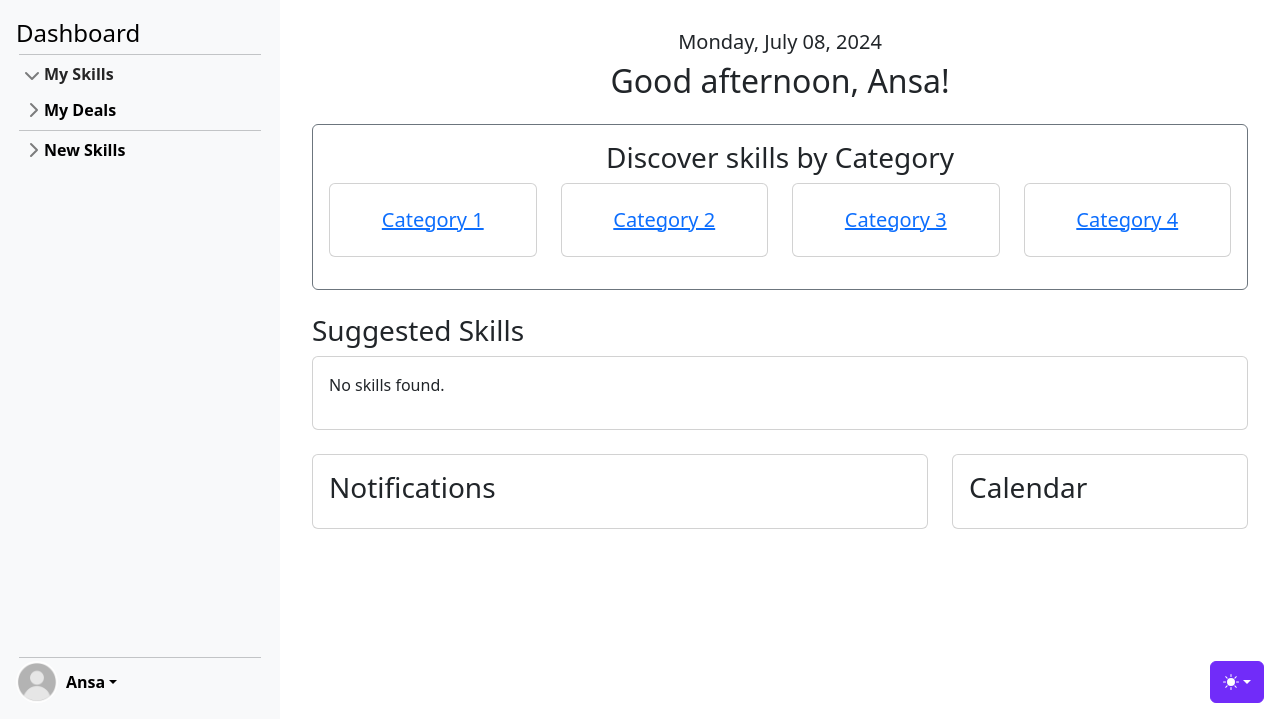
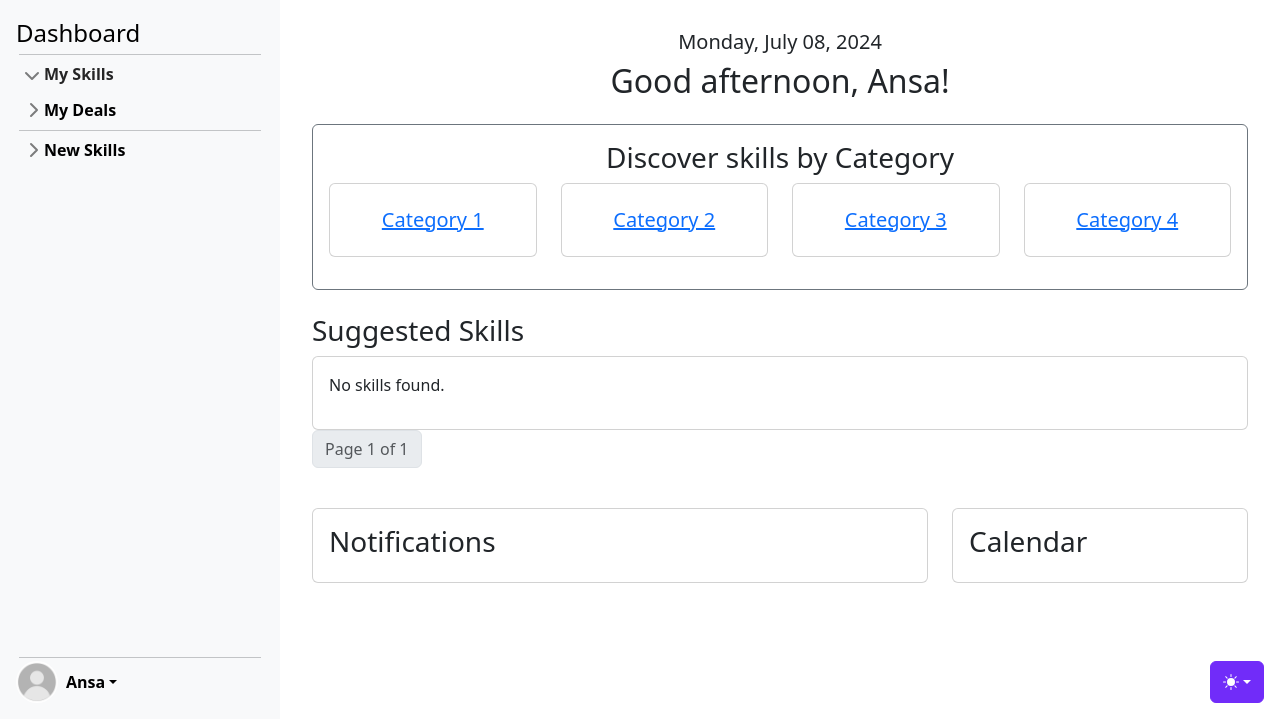
Before and after one commit to AnsaYong/neighborhood_skill_swap, a Django app: page /accounts/dashboard/1/ in a window 1280 px wide. Shown: the part 81-800 px from the top of the page. Run offline with Django 5.2, Linux system fonts and the light colour scheme; a user stored in the database is signed in; data comes from the database, SQL or seed files in the repository; both versions use the stored data as it was after the commit; some libraries are stand-ins or nearby versions.

Commit message:
implemented pagination to display suggested skills on user's dashboard in 1 row

```diff
--- a/accounts/views.py
+++ b/accounts/views.py
@@ -6,6 +6,7 @@ from django.views.generic import CreateView, DetailView, UpdateView
 from django.contrib.auth.views import LoginView
 from django.contrib.auth.mixins import UserPassesTestMixin
 from django.utils import timezone
+from django.core.paginator import Paginator
 
 from .models import UserProfile, CustomUser
 from .forms import UserProfileForm, CustomUserCreationForm
@@ -257,9 +258,6 @@ class DashboardView(UserPassesTestMixin, View):
         get: A method to handle GET requests to the view.
     """
 
-    paginate_by = 4
-    ordering = ["name"]
-
     def get(self, request, user_id):
         """Handle GET requests to the view.
         - Adds the current date and greeting message to the context.
@@ -288,9 +286,14 @@ class DashboardView(UserPassesTestMixin, View):
         # Skill suggestions
         wanted_skills = Skill.objects.filter(owner=user, skill_type="wanted")
         wanted_skills_names = [skill.name for skill in wanted_skills]
-        suggested_skills = Skill.objects.filter(
+        selected_skills = Skill.objects.filter(
             name__in=wanted_skills_names, skill_type="offered"
         ).exclude(owner=user)
+
+        # Pagination
+        paginator = Paginator(selected_skills, 4)
+        page_number = request.GET.get("page")
+        suggested_skills = paginator.get_page(page_number)
 
         context = {
             "user": user,
--- a/templates/dashboard.html
+++ b/templates/dashboard.html
@@ -74,11 +74,62 @@
     </div>
 
     <!-- Third Row: Suggested Skills -->
-    <div class="row mt-4" id="suggested-skills-container">
+    <div class="row mt-4">
         <div class="col-12">
             <h3>Suggested Skills</h3>
-            <div class="row" id="suggested_skills">
-                {% include 'partials/suggested_skills.html' %}
+            <div class="row">
+                {% for skill in suggested_skills %}
+                <div class="col-md-3 mb-3">
+                    <div class="card h-100">
+                        <div class="card-body">
+                            <p>{{ skill.owner.username }} offers:</p>
+                            <div class="row col-auto justify-content-center align-items-center text-center">
+                                <div class="col-auto">
+                                    <a href="{% url 'skill_detail' skill.pk %}" class="btn btn-outline-secondary rounded-pill">{{ skill.name }}</a>
+                                </div>
+                                <p>{{ skill.rating }}/5 - {{ skill.reviews_count }} reviews</p>
+                            </div>
+                        </div>
+                        <div class="card-footer">
+                            >>>> 95% Skill Deal Guarantee <<<<
+                        </div>
+                    </div>
+                </div>
+                {% empty %}
+                <div class="col-12">
+                    <div class="card">
+                        <div class="card-body">
+                            <p>No skills found.</p>
+                        </div>
+                    </div>
+                </div>
+                {% endfor %}
+            </div>
+            <!-- Pagination for suggested skills -->
+            <div class="row justify-content-center">
+                <nav>
+                    <ul class="pagination">
+                        {% if suggested_skills.has_previous %}
+                        <li class="page-item">
+                            <a class="page-link" href="?page=1">First</a>
+                        </li>
+                        <li class="page-item">
+                            <a class="page-link" href="?page={{ suggested_skills.previous_page_number }}">Previous</a>
+                        </li>
+                        {% endif %}
+                        <li class="page-item disabled">
+                            <span class="page-link">Page {{ suggested_skills.number }} of {{ suggested_skills.paginator.num_pages }}</span>
+                        </li>
+                        {% if suggested_skills.has_next %}
+                        <li class="page-item">
+                            <a class="page-link" href="?page={{ suggested_skills.next_page_number }}">Next</a>
+                        </li>
+                        <li class="page-item">
+                            <a class="page-link" href="?page={{ suggested_skills.paginator.num_pages }}">Last</a>
+                        </li>
+                        {% endif %}
+                    </ul>
+                </nav>
             </div>
         </div>
     </div>
```
Also changed, not shown: db.sqlite3.
